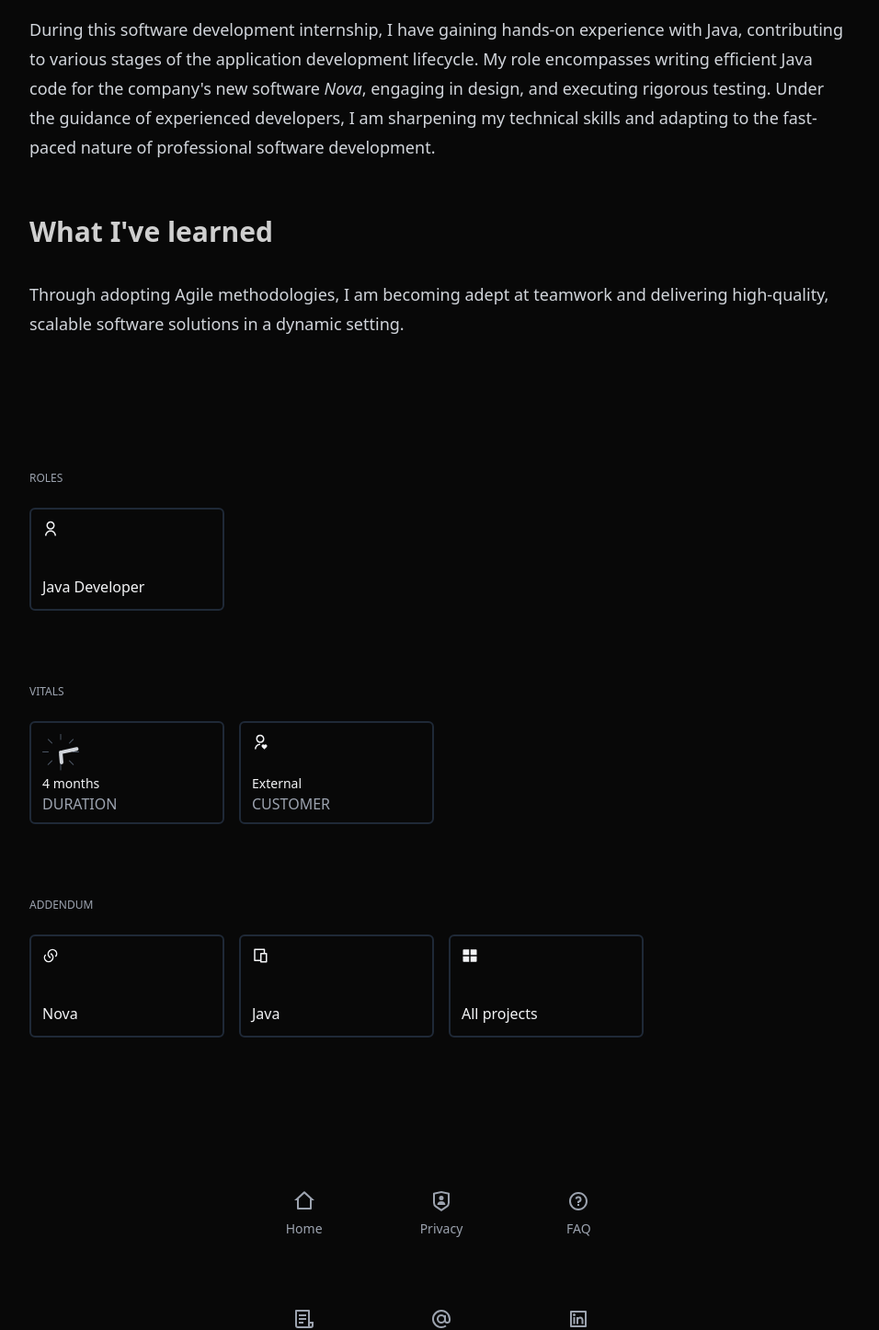
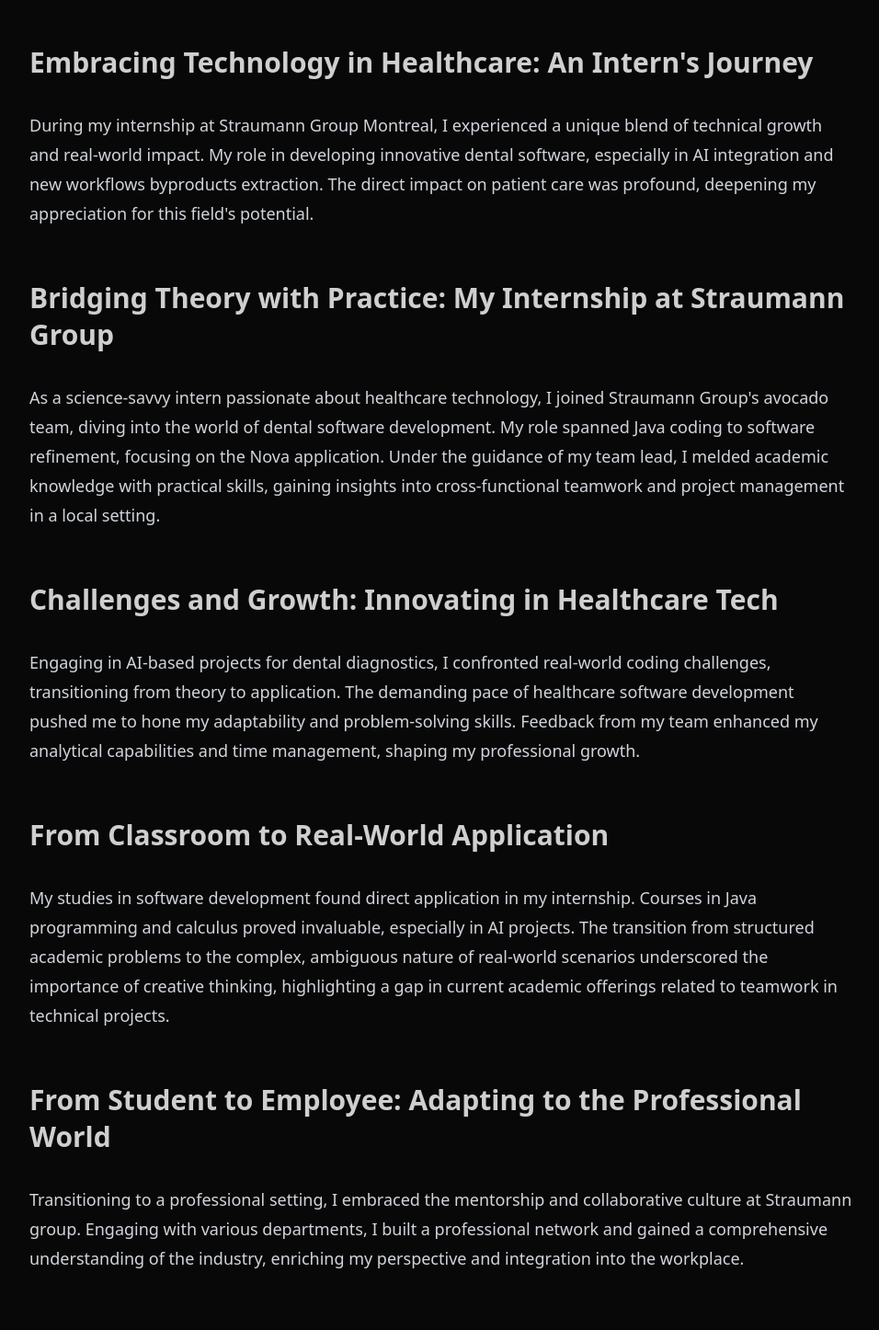
Before and after one commit to Tsounguinzo/Portfolio, a SvelteKit app: page /projects/nova in a window 1280 px wide. Shown: the part 360-1806 px from the top of the page at 92% size, without its empty margins (160-1116 px from the left). Built offline with nearby package versions, Linux system fonts and the light colour scheme.

Commit message:
updated addendum of concordia-groups and content of internship

```diff
--- a/src/data/projects/addendum.ts
+++ b/src/data/projects/addendum.ts
@@ -18,14 +18,14 @@
         linkText: "Concordia groups"
     },
     {
-        href: "https://kit.svelte.dev/",
-        iconPath: "M19 8h2a1 1 0 0 1 1 1v12a1 1 0 0 1-1 1h-8a1 1 0 0 1-1-1v-1H4a1 1 0 0 1-1-1V3a1 1 0 0 1 1-1h14a1 1 0 0 1 1 1v5zm-2 0V4H5v14h7V9a1 1 0 0 1 1-1h4zm-3 2v10h6V10h-6z",
-        linkText: "SvelteKit"
+        href: "https://github.com/Tsounguinzo/concordia-groups",
+        iconPath: "M12.001 2C6.47598 2 2.00098 6.475 2.00098 12C2.00098 16.425 4.86348 20.1625 8.83848 21.4875C9.33848 21.575 9.52598 21.275 9.52598 21.0125C9.52598 20.775 9.51348 19.9875 9.51348 19.15C7.00098 19.6125 6.35098 18.5375 6.15098 17.975C6.03848 17.6875 5.55098 16.8 5.12598 16.5625C4.77598 16.375 4.27598 15.9125 5.11348 15.9C5.90098 15.8875 6.46348 16.625 6.65098 16.925C7.55098 18.4375 8.98848 18.0125 9.56348 17.75C9.65098 17.1 9.91348 16.6625 10.201 16.4125C7.97598 16.1625 5.65098 15.3 5.65098 11.475C5.65098 10.3875 6.03848 9.4875 6.67598 8.7875C6.57598 8.5375 6.22598 7.5125 6.77598 6.1375C6.77598 6.1375 7.61348 5.875 9.52598 7.1625C10.326 6.9375 11.176 6.825 12.026 6.825C12.876 6.825 13.726 6.9375 14.526 7.1625C16.4385 5.8625 17.276 6.1375 17.276 6.1375C17.826 7.5125 17.476 8.5375 17.376 8.7875C18.0135 9.4875 18.401 10.375 18.401 11.475C18.401 15.3125 16.0635 16.1625 13.8385 16.4125C14.201 16.725 14.5135 17.325 14.5135 18.2625C14.5135 19.6 14.501 20.675 14.501 21.0125C14.501 21.275 14.6885 21.5875 15.1885 21.4875C19.259 20.1133 21.9999 16.2963 22.001 12C22.001 6.475 17.526 2 12.001 2Z",
+        linkText: "Source Code"
     },
     {
-        href: "https://firebase.google.com/",
-        iconPath: "M19 8h2a1 1 0 0 1 1 1v12a1 1 0 0 1-1 1h-8a1 1 0 0 1-1-1v-1H4a1 1 0 0 1-1-1V3a1 1 0 0 1 1-1h14a1 1 0 0 1 1 1v5zm-2 0V4H5v14h7V9a1 1 0 0 1 1-1h4zm-3 2v10h6V10h-6z",
-        linkText: "firebase"
+        href: "https://kit.svelte.dev/",
+        iconPath: "M19.8001 3.77059C17.9455 0.859391 14.082 0.00287873 11.1708 1.85752L6.11044 5.08132C3.23141 6.91546 2.36191 10.7143 4.13686 13.6138C2.93471 15.5855 2.87555 18.1499 4.20064 20.2298C6.05528 23.141 9.91876 23.9975 12.83 22.1429L17.8903 18.9191C20.7693 17.085 21.6388 13.2862 19.8639 10.3867C21.0656 8.41567 21.1254 5.85095 19.8001 3.77059ZM18.448 8.7745C17.6282 8.11563 16.6628 7.68311 15.6505 7.49875C15.6882 7.26522 15.6437 7.01748 15.5066 6.80226C15.2099 6.33647 14.5917 6.19943 14.1259 6.49617L9.06558 9.71997C8.59979 10.0167 8.46275 10.6349 8.75949 11.1007C9.05623 11.5665 9.67439 11.7035 10.1402 11.4068L12.2487 10.0635C14.2283 8.80235 16.8554 9.38478 18.1166 11.3644C19.3778 13.344 18.7953 15.9712 16.8157 17.2323L11.7554 20.4561C9.77574 21.7173 7.14858 21.1349 5.88742 19.1552C5.11002 17.935 5.03292 16.4674 5.55276 15.2259C6.37258 15.8848 7.33791 16.3173 8.35026 16.5017C8.31252 16.7352 8.35701 16.983 8.49412 17.1982C8.79086 17.664 9.40902 17.801 9.87481 17.5043L14.9352 14.2805C15.401 13.9837 15.538 13.3656 15.2413 12.8998C14.9445 12.434 14.3264 12.2969 13.8606 12.5937L11.7521 13.9369C9.77247 15.1981 7.1453 14.6157 5.88415 12.636C4.62299 10.6564 5.20542 8.02925 7.18504 6.7681L12.2454 3.5443C14.225 2.28315 16.8522 2.86557 18.1133 4.84519C18.8906 6.06522 18.9681 7.53265 18.448 8.7745Z",
+        linkText: "SvelteKit"
     },
 ];
 
--- a/src/routes/projects/nova/+page.svelte
+++ b/src/routes/projects/nova/+page.svelte
@@ -19,26 +19,88 @@
             <div>
 
                 <div style="animation-fill-mode: both; animation-duration: 800ms; animation-delay: 0ms; animation-iteration-count: 1; opacity: 1;">
+                    <h2>Embracing Technology in Healthcare: An Intern's Journey</h2>
+                </div>
+
+                <div style="animation-fill-mode: both; animation-duration: 800ms; animation-delay: 0ms; animation-iteration-count: 1; opacity: 1;">
                     <p>
-                        During this software development internship, I have gaining hands-on experience with Java,
-                        contributing to various stages of the application development lifecycle. My role encompasses writing
-                        efficient Java code for the company's new software <i>Nova</i>, engaging in design, and executing rigorous testing.
-                        Under the guidance of experienced developers, I am sharpening my technical skills and adapting to the fast-paced
-                        nature of professional software development.
+                        During my internship at Straumann Group Montreal,
+                        I experienced a unique blend of technical growth and real-world impact.
+                        My role in developing innovative dental software, especially in AI
+                        integration and new workflows byproducts extraction.
+                        The direct impact on patient care was profound, deepening my appreciation
+                        for this field's potential.
                     </p>
                 </div>
 
                 <div style="animation-fill-mode: both; animation-duration: 800ms; animation-delay: 0ms; animation-iteration-count: 1; opacity: 1;">
-                    <h2>What I've learned</h2>
+                    <h2>Bridging Theory with Practice: My Internship at Straumann Group</h2>
                 </div>
 
                 <div style="animation-fill-mode: both; animation-duration: 800ms; animation-delay: 0ms; animation-iteration-count: 1; opacity: 1;">
                     <p>
-                       Through adopting Agile methodologies, I am becoming adept at teamwork and delivering high-quality,
-                        scalable software solutions in a dynamic setting.
+                       As a science-savvy intern passionate about healthcare technology,
+                        I joined Straumann Group's avocado team, diving into the world of dental
+                        software development. My role spanned Java coding to software refinement,
+                        focusing on the Nova application. Under the guidance of my team lead, I
+                        melded academic knowledge with practical skills, gaining insights into
+                        cross-functional teamwork and project management in a local setting.
                     </p>
                 </div>
 
+                <div style="animation-fill-mode: both; animation-duration: 800ms; animation-delay: 0ms; animation-iteration-count: 1; opacity: 1;">
+                    <h2>Challenges and Growth: Innovating in Healthcare Tech</h2>
+                </div>
+
+                <div style="animation-fill-mode: both; animation-duration: 800ms; animation-delay: 0ms; animation-iteration-count: 1; opacity: 1;">
+                    <p>
+                       Engaging in AI-based projects for dental diagnostics, I confronted real-world
+                        coding challenges, transitioning from theory to application. The demanding pace of
+                        healthcare software development pushed me to hone my adaptability and problem-solving skills.
+                        Feedback from my team enhanced my analytical capabilities and time management,
+                        shaping my professional growth.
+                    </p>
+                </div>
+
+                <div style="animation-fill-mode: both; animation-duration: 800ms; animation-delay: 0ms; animation-iteration-count: 1; opacity: 1;">
+                    <h2>From Classroom to Real-World Application</h2>
+                </div>
+
+                <div style="animation-fill-mode: both; animation-duration: 800ms; animation-delay: 0ms; animation-iteration-count: 1; opacity: 1;">
+                    <p>
+                       My studies in software development found direct application in my internship. Courses in Java
+                        programming and calculus proved invaluable, especially in AI projects. The transition from
+                        structured academic problems to the complex, ambiguous nature of real-world scenarios
+                        underscored the importance of creative thinking, highlighting a gap in current academic
+                        offerings related to teamwork in technical projects.
+                    </p>
+                </div>
+
+                <div style="animation-fill-mode: both; animation-duration: 800ms; animation-delay: 0ms; animation-iteration-count: 1; opacity: 1;">
+                    <h2>From Student to Employee: Adapting to the Professional World</h2>
+                </div>
+
+                <div style="animation-fill-mode: both; animation-duration: 800ms; animation-delay: 0ms; animation-iteration-count: 1; opacity: 1;">
+                    <p>
+                       Transitioning to a professional setting, I embraced the mentorship and collaborative culture at
+                        Straumann group. Engaging with various departments, I built a professional network and gained a
+                        comprehensive understanding of the industry, enriching my perspective and integration into the
+                        workplace.
+                    </p>
+                </div>
+
+                <div style="animation-fill-mode: both; animation-duration: 800ms; animation-delay: 0ms; animation-iteration-count: 1; opacity: 1;">
+                    <h2>Charting a Path in Healthcare Technology</h2>
+                </div>
+
+                <div style="animation-fill-mode: both; animation-duration: 800ms; animation-delay: 0ms; animation-iteration-count: 1; opacity: 1;">
+                    <p>
+                       This internship crystallized my career direction in healthcare software development. Proud of my
+                        contributions to projects impacting patient care, I plan to continue exploring AI and healthcare
+                        technology through targeted coursework and hands-on experiences, preparing for a future in
+                        this dynamic field.
+                    </p>
+                </div>
             </div>
         </section>
     </div>
```
